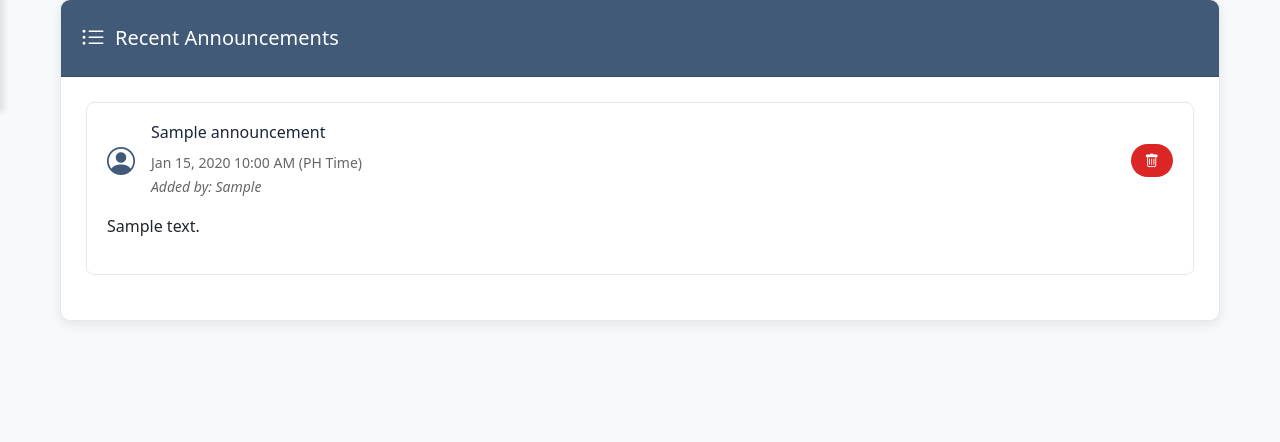
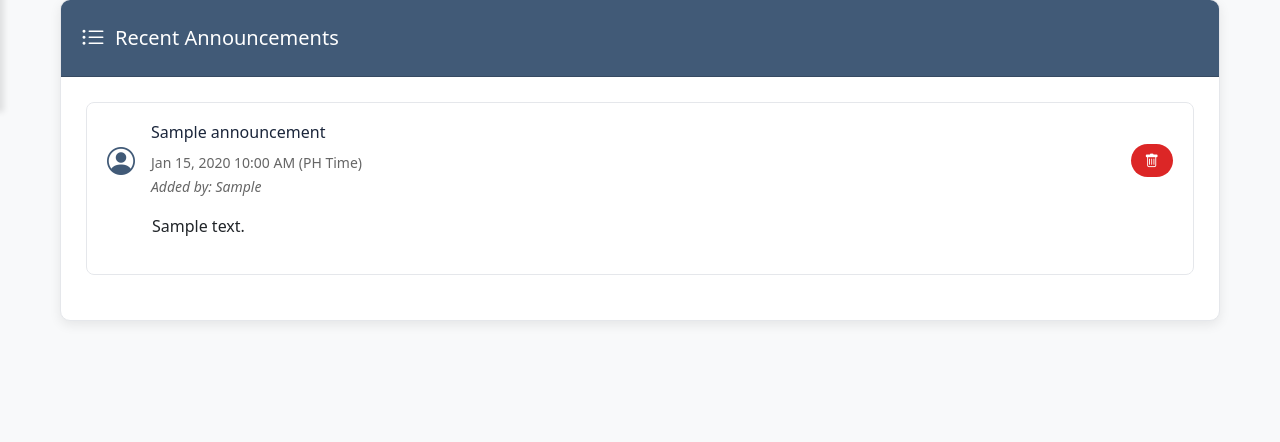
Before and after one commit to KleinReveche/access-management-system-web, a PHP site: page /main/announcements.php in a window 1280 px wide. Shown: the part 688-1130 px from the top of the page. Run offline with PHP 8.4, Linux system fonts and the light colour scheme; a user stored in the database is signed in; data comes from the database, SQL or seed files in the repository; tables that the repository leaves empty hold one stand-in row (values such as "Sample post"); grey boxes marked "Sample" are stand-in pictures; a stand-in replaces the project's code that opens the database connection; some libraries are stand-ins or nearby versions.

Commit message:
correction of label

```diff
--- a/main/announcements.php
+++ b/main/announcements.php
@@ -159,7 +159,7 @@ if ($_SERVER['REQUEST_METHOD'] === 'POST' && !isset($_GET['delete_id'])) {
   #announcement-page .announcement-item small {
     color: #666;
   }
-  #announcemet-pag .announcement-item p.mt-3 {
+  #announcement-page .announcement-item p.mt-3 {
     margin-left: 45px;
   }
   /* Toast Container */
```
